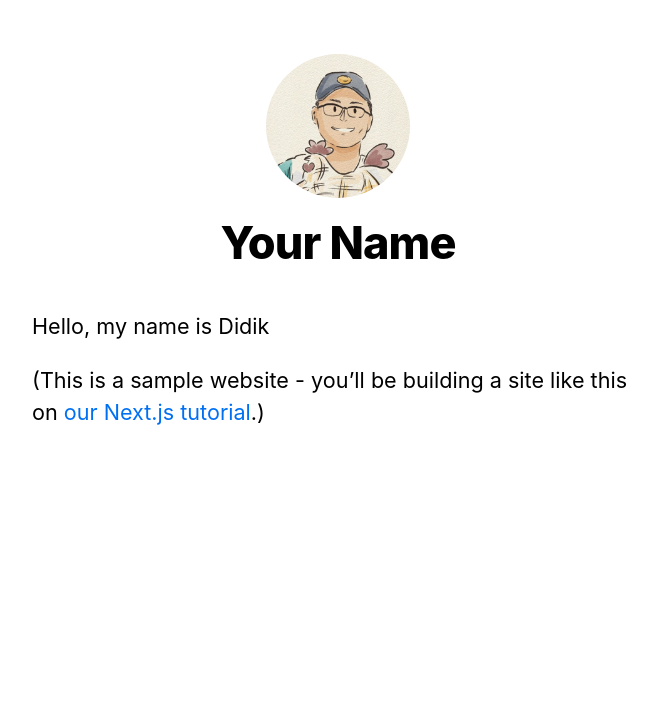
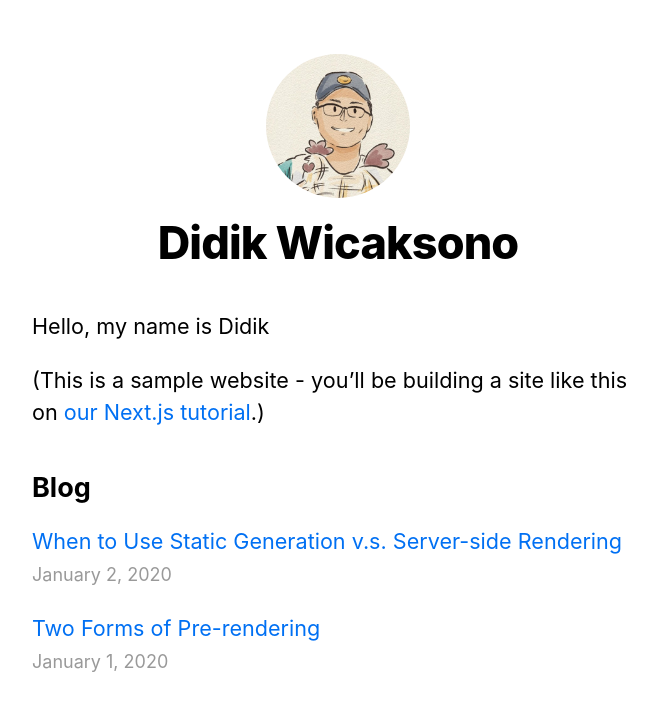
Before and after one commit to evanstef/nextjs-blog, a Next.js app: page / in a window 1280 px wide. Shown: the top 710 px of the page, without its empty margins (302-959 px from the left). Built offline with nearby package versions, Linux system fonts and the light colour scheme.

Commit message:
Step 5 of 7

```diff
--- /dev/null
+++ b/components/date.js
@@ -0,0 +1,6 @@
+import { parseISO, format } from 'date-fns'
+
+export default function Date({ dateString }) {
+  const date = parseISO(dateString)
+  return <time dateTime={dateString}>{format(date, 'LLLL d, yyyy')}</time>
+}
--- a/components/layout.js
+++ b/components/layout.js
@@ -3,7 +3,7 @@
 import utilStyles from '../styles/utils.module.css'
 import Link from 'next/link'
 
-const name = 'Your Name'
+const name = 'Didik Wicaksono'
 export const siteTitle = 'Next.js Sample Website'
 
 export default function Layout({ children, home }) {
--- /dev/null
+++ b/lib/posts.js
@@ -0,0 +1,84 @@
+import fs from 'fs'
+import path from 'path'
+import matter from 'gray-matter'
+import remark from 'remark'
+import html from 'remark-html'
+
+
+const postsDirectory = path.join(process.cwd(), 'posts')
+
+export function getSortedPostsData() {
+  // Get file names under /posts
+  const fileNames = fs.readdirSync(postsDirectory)
+  const allPostsData = fileNames.map(fileName => {
+    // Remove ".md" from file name to get id
+    const id = fileName.replace(/\.md$/, '')
+
+    // Read markdown file as string
+    const fullPath = path.join(postsDirectory, fileName)
+    const fileContents = fs.readFileSync(fullPath, 'utf8')
+
+    // Use gray-matter to parse the post metadata section
+    const matterResult = matter(fileContents)
+
+    // Combine the data with the id
+    return {
+      id,
+      ...matterResult.data
+    }
+  })
+  // Sort posts by date
+  return allPostsData.sort((a, b) => {
+    if (a.date < b.date) {
+      return 1
+    } else {
+      return -1
+    }
+  })
+}
+
+export function getAllPostIds() {
+  const fileNames = fs.readdirSync(postsDirectory)
+
+  // Returns an array that looks like this:
+  // [
+  //   {
+  //     params: {
+  //       id: 'ssg-ssr'
+  //     }
+  //   },
+  //   {
+  //     params: {
+  //       id: 'pre-rendering'
+  //     }
+  //   }
+  // ]
+  return fileNames.map(fileName => {
+    return {
+      params: {
+        id: fileName.replace(/\.md$/, '')
+      }
+    }
+  })
+}
+
+export async function getPostData(id) {
+  const fullPath = path.join(postsDirectory, `${id}.md`)
+  const fileContents = fs.readFileSync(fullPath, 'utf8')
+
+  // Use gray-matter to parse the post metadata section
+  const matterResult = matter(fileContents)
+
+  // Use remark to convert markdown into HTML string
+  const processedContent = await remark()
+    .use(html)
+    .process(matterResult.content)
+  const contentHtml = processedContent.toString()
+
+  // Combine the data with the id
+  return {
+    id,
+    contentHtml,
+    ...matterResult.data
+  }
+}
--- a/package.json
+++ b/package.json
@@ -8,8 +8,12 @@
     "start": "next start"
   },
   "dependencies": {
+    "date-fns": "^2.16.1",
+    "gray-matter": "^4.0.2",
     "next": "^10.0.0",
     "react": "17.0.1",
-    "react-dom": "17.0.1"
+    "react-dom": "17.0.1",
+    "remark": "^13.0.0",
+    "remark-html": "^13.0.1"
   }
 }
--- a/pages/index.js
+++ b/pages/index.js
@@ -1,8 +1,20 @@
 import Head from 'next/head'
 import Layout, { siteTitle } from '../components/layout'
 import utilStyles from '../styles/utils.module.css'
+import { getSortedPostsData } from '../lib/posts'
+import Link from 'next/link'
+import Date from '../components/date'
 
-export default function Home() {
+export async function getStaticProps() {
+  const allPostsData = getSortedPostsData()
+  return {
+    props: {
+      allPostsData
+    }
+  }
+}
+
+export default function Home({ allPostsData }) {
   return (
     <Layout home>
       <Head>
@@ -15,6 +27,23 @@
           <a href="https://nextjs.org/learn">our Next.js tutorial</a>.)
         </p>
       </section>
+
+      <section className={`${utilStyles.headingMd} ${utilStyles.padding1px}`}>
+        <h2 className={utilStyles.headingLg}>Blog</h2>
+        <ul className={utilStyles.list}>
+          {allPostsData.map(({ id, date, title }) => (
+            <li className={utilStyles.listItem} key={id}>
+              <Link href={`/posts/${id}`}>
+                <a>{title}</a>
+              </Link>
+              <br />
+              <small className={utilStyles.lightText}>
+                <Date dateString={date} />
+              </small>
+            </li>
+          ))}
+        </ul>
+      </section>
     </Layout>
   )
 }
--- /dev/null
+++ b/posts/pre-rendering.md
@@ -0,0 +1,11 @@
+---
+title: 'Two Forms of Pre-rendering'
+date: '2020-01-01'
+---
+
+Next.js has two forms of pre-rendering: **Static Generation** and **Server-side Rendering**. The difference is in **when** it generates the HTML for a page.
+
+- **Static Generation** is the pre-rendering method that generates the HTML at **build time**. The pre-rendered HTML is then _reused_ on each request.
+- **Server-side Rendering** is the pre-rendering method that generates the HTML on **each request**.
+
+Importantly, Next.js lets you **choose** which pre-rendering form to use for each page. You can create a "hybrid" Next.js app by using Static Generation for most pages and using Server-side Rendering for others.
--- /dev/null
+++ b/posts/ssg-ssr.md
@@ -0,0 +1,19 @@
+---
+title: 'When to Use Static Generation v.s. Server-side Rendering'
+date: '2020-01-02'
+---
+
+We recommend using **Static Generation** (with and without data) whenever possible because your page can be built once and served by CDN, which makes it much faster than having a server render the page on every request.
+
+You can use Static Generation for many types of pages, including:
+
+- Marketing pages
+- Blog posts
+- E-commerce product listings
+- Help and documentation
+
+You should ask yourself: "Can I pre-render this page **ahead** of a user's request?" If the answer is yes, then you should choose Static Generation.
+
+On the other hand, Static Generation is **not** a good idea if you cannot pre-render a page ahead of a user's request. Maybe your page shows frequently updated data, and the page content changes on every request.
+
+In that case, you can use **Server-Side Rendering**. It will be slower, but the pre-rendered page will always be up-to-date. Or you can skip pre-rendering and use client-side JavaScript to populate data.
```
Also changed, not shown: pages/posts/[id].js (added, +43 -0 lines), pages/posts/first-post.js (deleted, +0 -15 lines), 1 other file (tests, documents, lock files or other folders).
